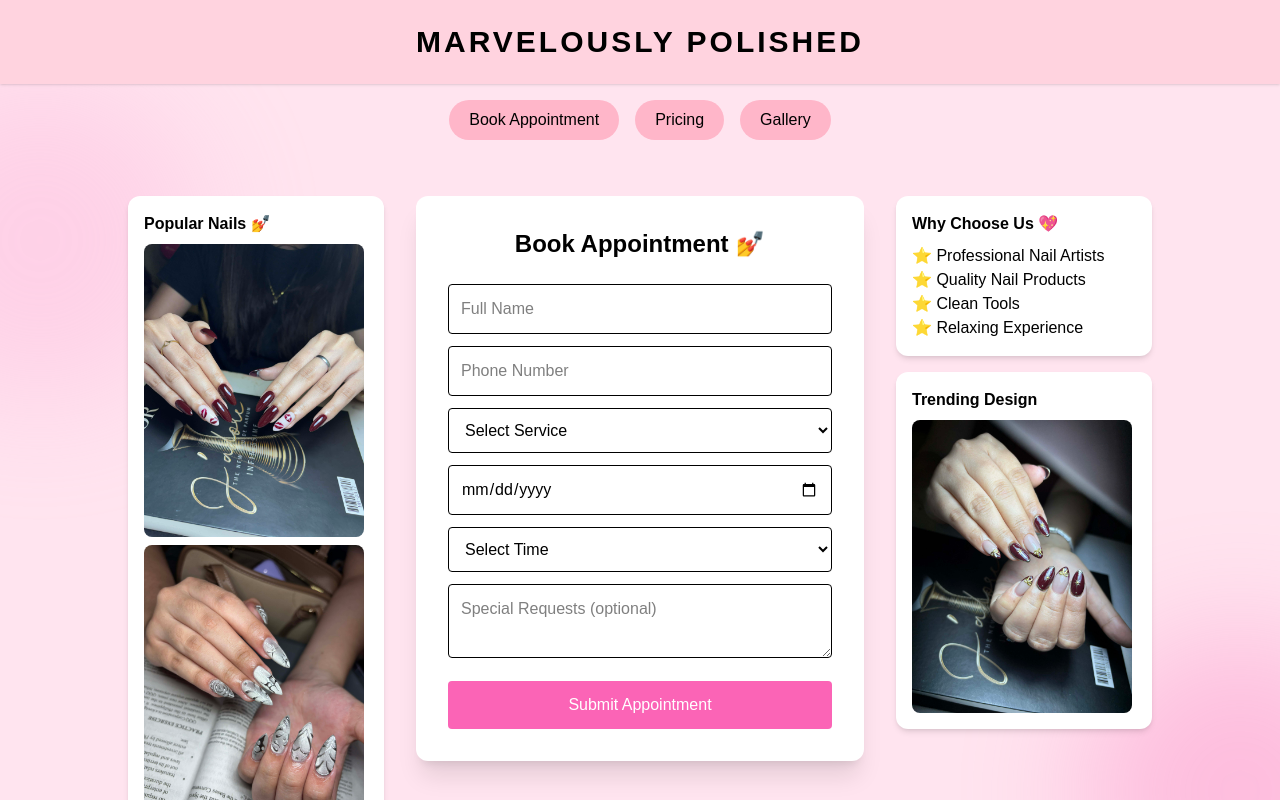
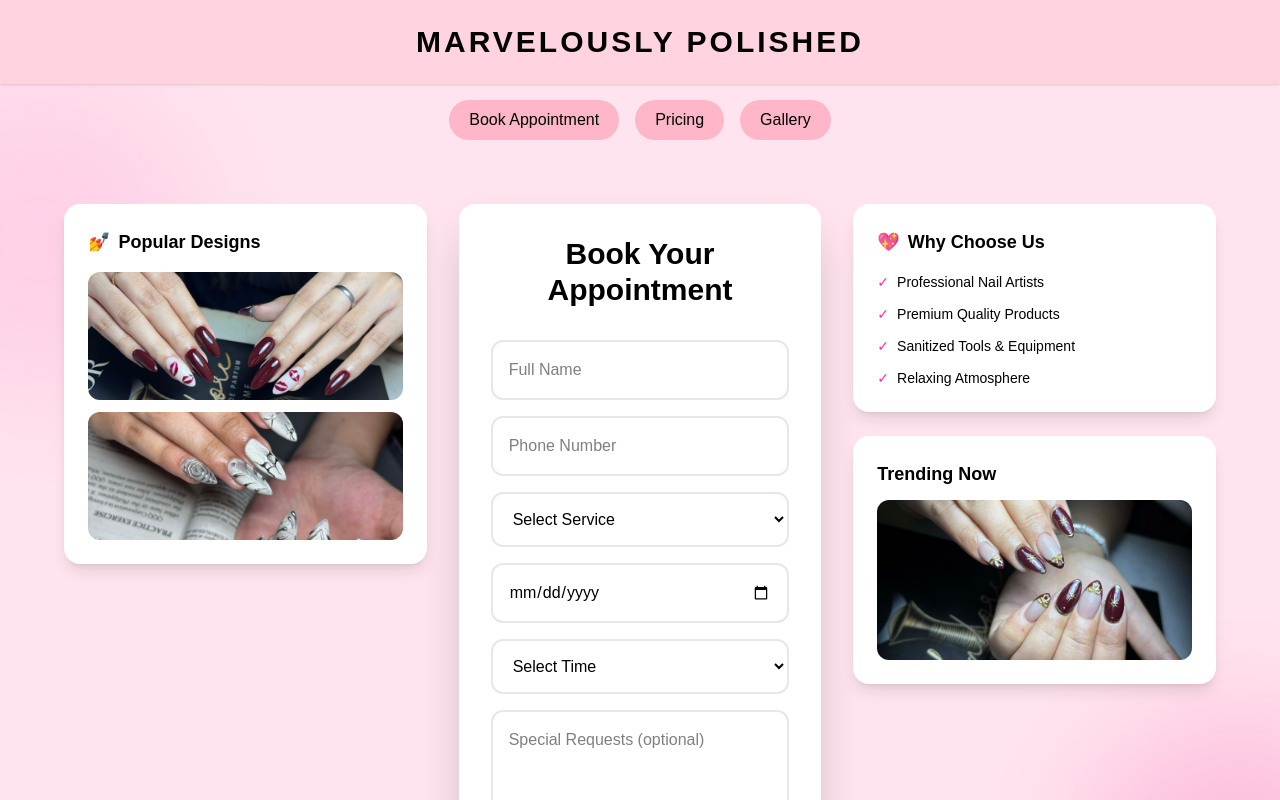
Before and after one commit to rhigovillahermosa18-star/Capstone, a Next.js app: page /book in a window 1280 px wide. Shown: the top 800 px of the page. Built offline with nearby package versions, Linux system fonts and the light colour scheme.

Commit message:
update project files

```diff
--- a/app/book/page.tsx
+++ b/app/book/page.tsx
@@ -46,52 +46,52 @@ export default function Book() {
       </div>
 
       {/* Booking Section */}
-      <div className="flex flex-grow justify-center items-start gap-8 px-10 py-10 relative z-10">
+      <div className="flex-grow flex justify-center items-center px-6 py-12 relative z-10">
+        <div className="max-w-6xl w-full grid lg:grid-cols-3 gap-8">
 
-        {/* Left Panel */}
-        <div className="hidden lg:flex flex-col gap-4 w-64">
-
-          <div className="bg-white p-4 rounded-xl shadow-md">
-            <h3 className="text-black font-semibold mb-2">Popular Nails 💅</h3>
-
+          {/* Left Info Card */}
+          <div className="hidden lg:block space-y-6">
+            <div className="bg-white p-6 rounded-2xl shadow-lg">
+              <h3 className="text-black font-bold text-lg mb-4 flex items-center gap-2">
+                <span>💅</span> Popular Designs
+              </h3>
+              <div className="space-y-3">
                 <Image
                   src="/nail1.jpg"
-              width={220}
-              height={150}
+                  width={300}
+                  height={200}
                   alt="Nail Design"
-              className="rounded-lg mb-2"
+                  className="rounded-xl w-full h-32 object-cover"
                 />
-
                 <Image
                   src="/nail2.jpg"
-              width={220}
-              height={150}
+                  width={300}
+                  height={200}
                   alt="Nail Design"
-              className="rounded-lg"
+                  className="rounded-xl w-full h-32 object-cover"
                 />
               </div>
-
+            </div>
           </div>
 
-
           {/* Booking Form */}
-        <div className="bg-white p-8 rounded-xl shadow-xl w-full max-w-md">
-
-          <h2 className="text-center font-bold mb-6 text-black text-2xl">
-            Book Appointment 💅
+          <div className="bg-white p-8 rounded-2xl shadow-2xl">
+            <h2 className="text-center font-bold mb-8 text-black text-3xl">
+              Book Your Appointment
             </h2>
 
+            <div className="space-y-4">
               <input
                 placeholder="Full Name"
-            className="w-full mb-3 p-3 border rounded text-black focus:outline-none focus:ring-2 focus:ring-pink-300"
+                className="w-full p-4 border-2 border-gray-200 rounded-xl text-black focus:outline-none focus:border-pink-400 transition"
               />
 
               <input
                 placeholder="Phone Number"
-            className="w-full mb-3 p-3 border rounded text-black focus:outline-none focus:ring-2 focus:ring-pink-300"
+                className="w-full p-4 border-2 border-gray-200 rounded-xl text-black focus:outline-none focus:border-pink-400 transition"
               />
 
-          <select className="w-full mb-3 p-3 border rounded text-black focus:outline-none focus:ring-2 focus:ring-pink-300">
+              <select className="w-full p-4 border-2 border-gray-200 rounded-xl text-black focus:outline-none focus:border-pink-400 transition">
                 <option>Select Service</option>
                 <option>Plain Set</option>
                 <option>Basic Set</option>
@@ -100,10 +100,10 @@ export default function Book() {
 
               <input
                 type="date"
-            className="w-full mb-3 p-3 border rounded text-black focus:outline-none focus:ring-2 focus:ring-pink-300"
+                className="w-full p-4 border-2 border-gray-200 rounded-xl text-black focus:outline-none focus:border-pink-400 transition"
               />
 
-          <select className="w-full mb-3 p-3 border rounded text-black focus:outline-none focus:ring-2 focus:ring-pink-300">
+              <select className="w-full p-4 border-2 border-gray-200 rounded-xl text-black focus:outline-none focus:border-pink-400 transition">
                 <option>Select Time</option>
                 <option>10:00 AM</option>
                 <option>1:00 PM</option>
@@ -112,41 +112,55 @@ export default function Book() {
 
               <textarea
                 placeholder="Special Requests (optional)"
-            className="w-full mb-4 p-3 border rounded text-black focus:outline-none focus:ring-2 focus:ring-pink-300"
+                rows={3}
+                className="w-full p-4 border-2 border-gray-200 rounded-xl text-black focus:outline-none focus:border-pink-400 transition resize-none"
               />
 
-          <button className="w-full bg-pink-400 text-white py-3 rounded hover:bg-pink-500 transition">
-            Submit Appointment
+              <button className="w-full bg-pink-500 text-white py-4 rounded-xl font-semibold text-lg hover:bg-pink-600 hover:shadow-lg transition-all duration-300">
+                Confirm Appointment
               </button>
-
+            </div>
           </div>
 
-
-        {/* Right Panel */}
-        <div className="hidden lg:flex flex-col gap-4 w-64">
-
-          <div className="bg-white p-4 rounded-xl shadow-md text-black">
-            <h3 className="font-semibold mb-2">Why Choose Us 💖</h3>
-            <p>⭐ Professional Nail Artists</p>
-            <p>⭐ Quality Nail Products</p>
-            <p>⭐ Clean Tools</p>
-            <p>⭐ Relaxing Experience</p>
+          {/* Right Info Card */}
+          <div className="hidden lg:block space-y-6">
+            <div className="bg-white p-6 rounded-2xl shadow-lg text-black">
+              <h3 className="font-bold text-lg mb-4 flex items-center gap-2">
+                <span>💖</span> Why Choose Us
+              </h3>
+              <div className="space-y-3 text-sm">
+                <p className="flex items-start gap-2">
+                  <span className="text-pink-500">✓</span>
+                  <span>Professional Nail Artists</span>
+                </p>
+                <p className="flex items-start gap-2">
+                  <span className="text-pink-500">✓</span>
+                  <span>Premium Quality Products</span>
+                </p>
+                <p className="flex items-start gap-2">
+                  <span className="text-pink-500">✓</span>
+                  <span>Sanitized Tools & Equipment</span>
+                </p>
+                <p className="flex items-start gap-2">
+                  <span className="text-pink-500">✓</span>
+                  <span>Relaxing Atmosphere</span>
+                </p>
+              </div>
             </div>
 
-          <div className="bg-white p-4 rounded-xl shadow-md">
-            <h3 className="text-black font-semibold mb-2">Trending Design</h3>
-
+            <div className="bg-white p-6 rounded-2xl shadow-lg">
+              <h3 className="text-black font-bold text-lg mb-3">Trending Now</h3>
               <Image
                 src="/nail3.jpg"
-              width={220}
-              height={150}
+                width={300}
+                height={200}
                 alt="Trending Nail"
-              className="rounded-lg"
+                className="rounded-xl w-full h-40 object-cover"
               />
+            </div>
           </div>
 
         </div>
-
       </div>
 
     <footer className="bg-[#FFD3DF] text-center py-6 relative z-10">
--- a/app/page.tsx
+++ b/app/page.tsx
@@ -3,35 +3,68 @@ import Image from "next/image";
 
 export default function LandingPage() {
   return (
-    <div className="min-h-screen bg-gradient-to-br from-pink-200 to-pink-300 flex flex-col items-center justify-center text-center">
+    <div className="min-h-screen bg-[#FFE4EF] flex flex-col relative overflow-hidden">
+
+      {/* Decorative Shapes */}
+      <div className="absolute top-20 left-[-120px] w-80 h-80 bg-pink-300 rounded-full opacity-30 blur-3xl"></div>
+      <div className="absolute bottom-10 right-[-120px] w-80 h-80 bg-pink-400 rounded-full opacity-30 blur-3xl"></div>
+      <div className="absolute top-1/2 left-10 w-40 h-40 bg-pink-200 rounded-full opacity-40 blur-2xl"></div>
+
+      {/* Hero Section */}
+      <div className="flex-grow flex flex-col items-center justify-center text-center px-6 relative z-10">
 
         {/* Logo */}
-      <div className="mb-6">
+        <div className="mb-8 animate-fade-in">
           <Image
-          src="/logo12.png"  // put your logo in public folder
+            src="/logo12.png"
             alt="Marvelously Polished Logo"
-          width={220}
-          height={220}
-          className="rounded-full shadow-lg"
+            width={280}
+            height={280}
+            className="rounded-full shadow-2xl border-4 border-white"
           />
         </div>
 
         {/* Title */}
-      <h1 className="text-4xl font-bold tracking-wide text-gray-800">
+        <h1 className="text-5xl md:text-6xl font-bold tracking-widest text-gray-800 mb-4">
           MARVELOUSLY POLISHED
         </h1>
 
-      <p className="mt-3 text-gray-700 italic">
+        <p className="text-xl text-gray-700 mb-8 font-light">
           Beauty Starts From Tips to Toes 💅
         </p>
 
-      {/* Get Started Button */}
+        <p className="text-gray-600 max-w-md mb-10">
+          Experience luxury nail care in Santa Ana. Professional artists, premium products, and stunning designs await you.
+        </p>
+
+        {/* CTA Buttons */}
+        <div className="flex gap-4 flex-wrap justify-center">
           <Link
-        href="/login"
-        className="mt-8 bg-white text-pink-600 px-8 py-3 rounded-full text-lg font-semibold shadow-md hover:scale-105 transition duration-300"
+            href="/book"
+            className="bg-pink-500 text-white px-10 py-4 rounded-full text-lg font-semibold shadow-lg hover:bg-pink-600 hover:scale-105 transition-all duration-300"
           >
-        Get Started
+            Book Now
           </Link>
+
+          <Link
+            href="/gallery"
+            className="bg-white text-pink-600 px-10 py-4 rounded-full text-lg font-semibold shadow-lg hover:shadow-xl hover:scale-105 transition-all duration-300 border-2 border-pink-200"
+          >
+            View Gallery
+          </Link>
+        </div>
+
+      </div>
+
+      {/* Footer */}
+      <footer className="bg-[#FFD3DF] text-center py-6 relative z-10">
+        <p className="text-black font-medium">
+          © 2026 Marvelously Polished
+        </p>
+        <p className="text-sm text-black mt-1">
+          Santa Ana | Book Your Glam Today 💅
+        </p>
+      </footer>
 
     </div>
   );
```
Also changed, not shown: app/pricing/page.tsx (+91 -24 lines). Lines whose indentation alone changed are shown as unchanged.
